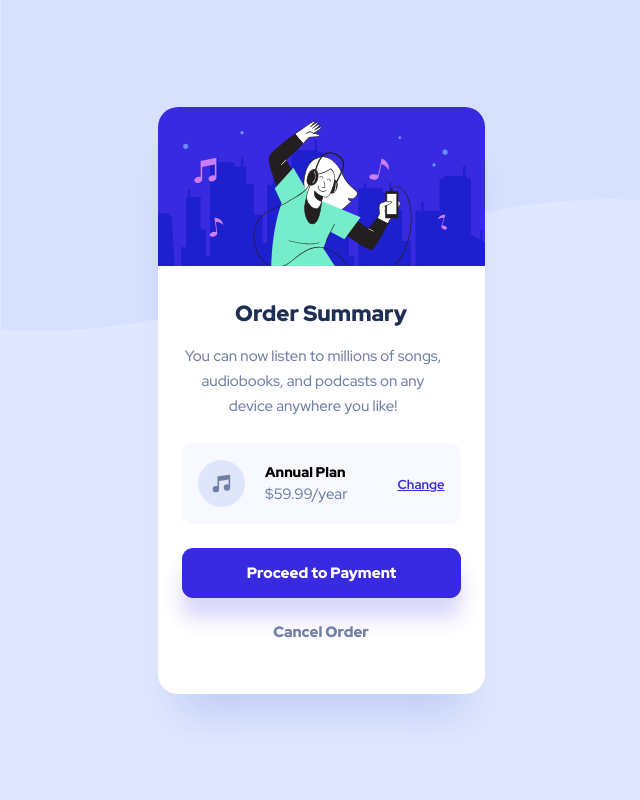
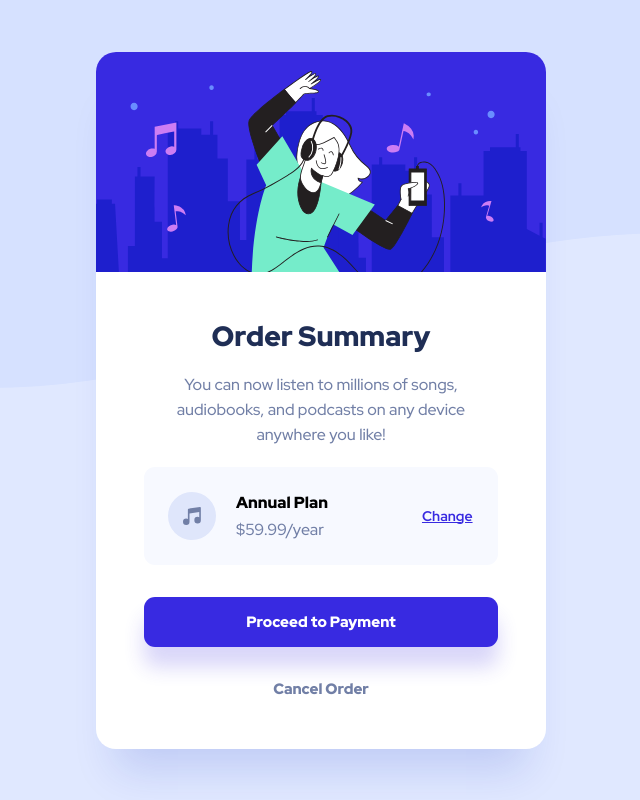
Before and after one commit to AlgoBenderDaily/Order-Summary-Component_HTML-CSS, a plain HTML site: page index.html in a window 1280 px wide. Shown: the whole page, without its empty margins (319-959 px from the left). Drawn offline with Linux system fonts and the light colour scheme.

Commit message:
initial commit

```diff
--- a/main.css
+++ b/main.css
@@ -40,10 +40,6 @@ img {
   text-align: center;
 }
 
-a {
-  text-decoration: none;
-}
-
 /* || GENERAL STYLES */
 html {
   scroll-behavior: smooth;
@@ -52,7 +48,7 @@ html {
 body {
   background-color: var(--MAIN-BG);
   background-image: url("./images/pattern-background-mobile.svg");
-  background-position: TOP;
+  background-position: top;
   background-repeat: no-repeat;
   background-size: 640px;
   display: grid;
@@ -68,13 +64,17 @@ h1 {
   font-weight: normal;
 }
 
+a {
+  text-decoration: none;
+}
+
 /* || CARD */
 .main__card {
   width: 327px;
   height: 587px;
   border-radius: 20px;
   background-color: var(--CARD-BG);
-  box-shadow: 0 40px 40px -20px hsla(228, 87%, 40%, 0.1518);
+  box-shadow: 0px 40px 40px -20px hsla(228, 87%, 40%, 0.1518);
 }
 
 .main__card__hero {
@@ -184,4 +184,67 @@ h1 {
 /* || MEDIA QUERIES */
 /* Desktop/Tablets */
 @media screen and (min-width: 720px) {
+  body {
+    background-image: url("./images/pattern-background-desktop.svg");
+    background-size: 100%;
+  }
+
+  /* || CARD */
+  .main__card {
+    width: 450px;
+    height: 697px;
+  }
+
+  .main__card__hero {
+    width: 450px;
+    height: 220px;
+  }
+
+  /* || CARD-DETAILS */
+  .main__card__details {
+    padding: 45px 48px 32px 48px;
+  }
+
+  .details__title {
+    font-size: 28px;
+    margin-bottom: 17px;
+  }
+
+  .details__subtext {
+    font-size: 16px;
+    margin-bottom: 20px;
+    width: 354px;
+  }
+
+  .details__plan {
+    padding: 25px 24px;
+    gap: 94px;
+    width: 354px;
+    height: 98px;
+  }
+
+  .duration__plan {
+    margin-bottom: 6px;
+    font-size: 16px;
+  }
+
+  .duration__value {
+    font-size: 16px;
+  }
+
+  .details__plan a:any-link {
+    font-size: 14px;
+  }
+
+  /* || CARD-BUTTON */
+  .main__card__button {
+    padding: 0 48px 48px 48px;
+    gap: 32px;
+  }
+
+  .button__payment {
+    padding: 15px 102px 15px 102px;
+    width: 354px;
+    height: 50px;
+  }
 }
```
